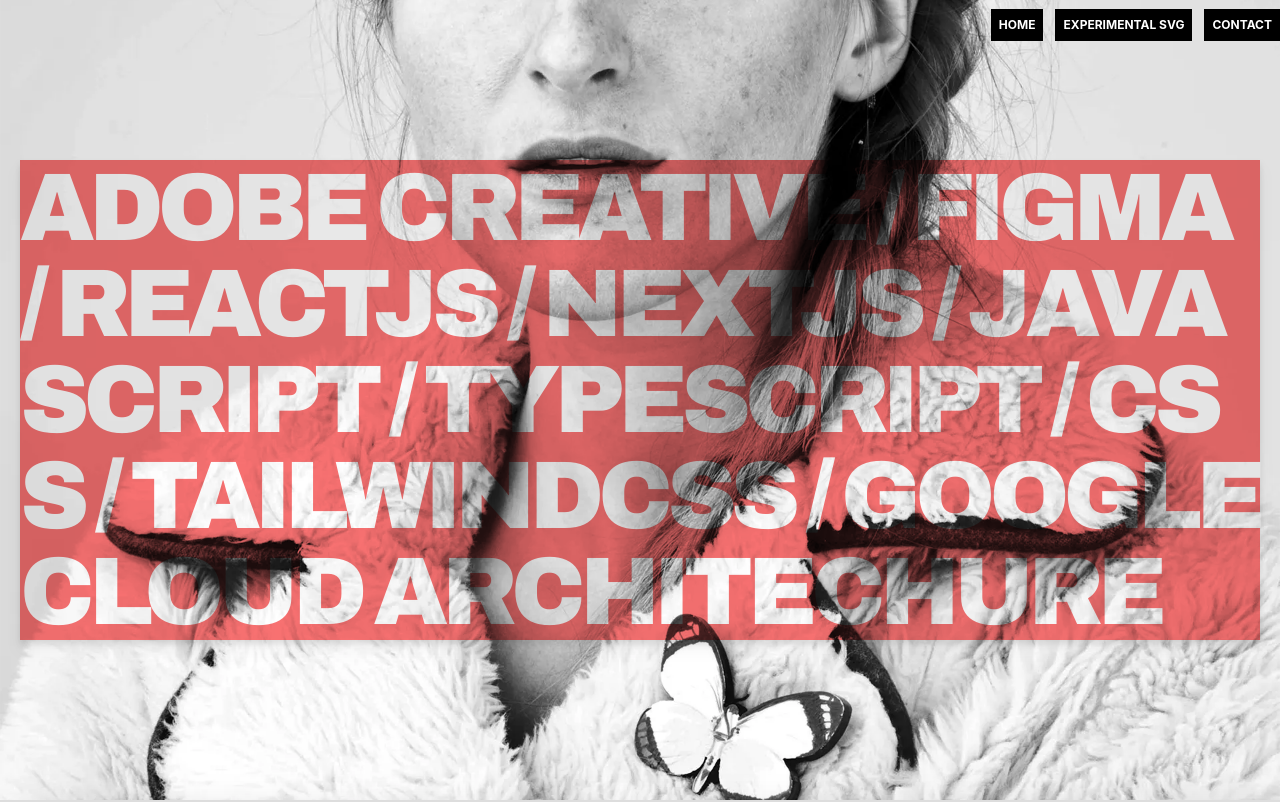
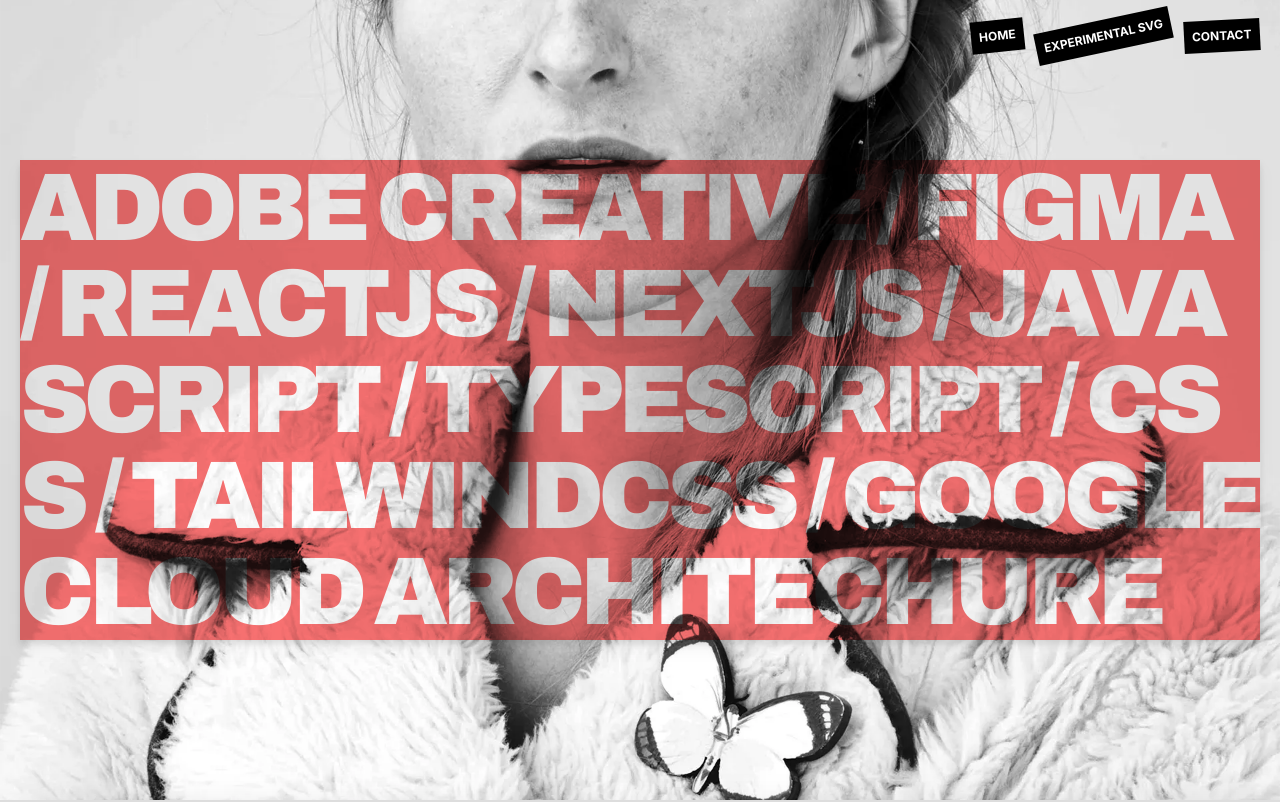
Before and after one commit to carlwicker/carlwicker-nextjs12, a Next.js app: page / in a window 1280 px wide. Shown: the top 802 px of the page. Built offline with nearby package versions, Linux system fonts and the light colour scheme; what react-locomotive-scroll would draw is missing.

Commit message:
heading pad fix

```diff
--- a/components/Navbar/Header.tsx
+++ b/components/Navbar/Header.tsx
@@ -13,7 +13,7 @@
   }, [isOpen]);
 
   return (
-    <header className="container flex justify-between items-center py-5 h-[50px] fixed z-50">
+    <header className="container flex justify-between items-center p-5 fixed z-50">
       <div className="text-base font-bold hover:scale-105 transition ease-out duration-500 lg:invisible">
         <Link
           href={"/"}
@@ -25,19 +25,19 @@
       </div>
       <nav className="flex gap-3 font-thin">
         <Link href={"/"}>
-          <button className="bg-black text-xs p-2 text-white font-bold hover:text-gray-500 transition ease-in duration-200">
+          <button className="bg-black text-xs p-2 text-white font-bold hover:text-red-400 transition ease-in duration-200 -rotate-6">
             HOME
           </button>
         </Link>
 
         <Link href={"/experimental"}>
-          <button className="bg-black text-xs p-2 text-white font-bold hover:text-gray-500 transition ease-in duration-200">
+          <button className="bg-black text-xs p-2 text-white font-bold hover:text-green-400 transition ease-in duration-200 -rotate-12">
             EXPERIMENTAL SVG
           </button>
         </Link>
 
         <Link href={"/contact"}>
-          <button className="bg-black text-xs p-2 text-white font-bold hover:text-gray-500 transition ease-in duration-200">
+          <button className="bg-black text-xs p-2 text-white font-bold hover:text-blue-400 transition ease-in duration-200 -rotate-3">
             CONTACT
           </button>
         </Link>
```
